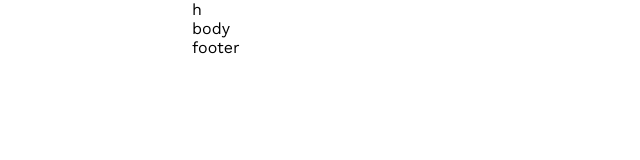
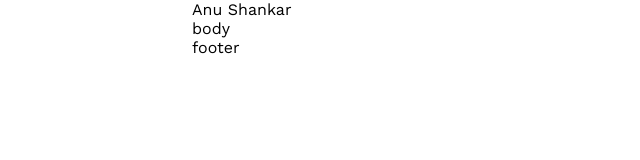
Before and after one commit to AnuShankar93/my-portfolio, a React (Create React App) app: page / in a window 1280 px wide. Shown: the top 160 px of the page, without its empty margins (0-640 px from the left). Built offline with nearby package versions, Linux system fonts and the light colour scheme.

Commit message:
Updated the header

```diff
--- a/src/features/home/components/header/Header.js
+++ b/src/features/home/components/header/Header.js
@@ -1,9 +1,20 @@
-import React from 'react'
+import React from 'react';
+import './header.css';
+import Mobile from './mobile/Mobile';
+import Web from './web/Web';
 
 const Header = () => {
     return (
-        <div>
-          h
+        <div className="header">
+          <div className="logo"> Anu Shankar</div>
+          <div className="menu">
+            <div className="web-menu">
+              <Web/>
+            </div>
+            <div className="mobile-menu">
+              <Mobile/>
+            </div>
+          </div>
         </div>
     )
 }
--- /dev/null
+++ b/src/features/home/components/header/mobile/Mobile.js
@@ -0,0 +1,12 @@
+import React from 'react';
+import './mobile.css';
+
+const Mobile = () =>  {
+    return (
+        <div>
+
+        </div>
+    )
+}
+
+export default Mobile;
--- /dev/null
+++ b/src/features/home/components/header/web/Web.js
@@ -0,0 +1,12 @@
+import React from 'react'
+import './web.css';
+
+const Web = () =>{
+    return (
+        <div>
+
+        </div>
+    )
+}
+
+export default Web
```
Also changed, not shown: src/features/home/components/header/header.css (added), src/features/home/components/header/mobile/mobile.css (added), src/features/home/components/header/web/web.css (added).
